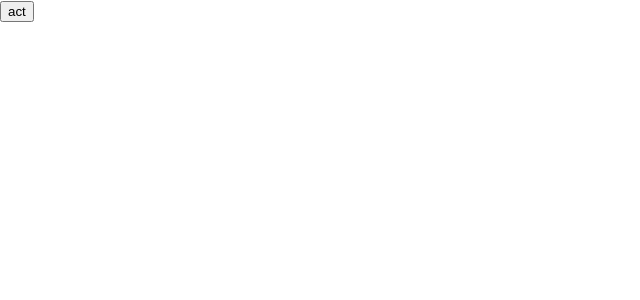
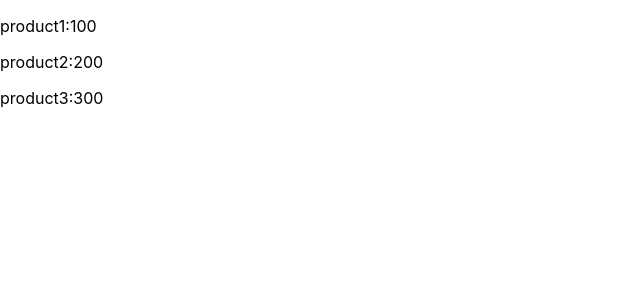
Before and after one commit to teddysbeard/myapp, a React (Create React App) app: page / in a window 1280 px wide. Shown: the top 300 px of the page, without its empty margins (0-640 px from the left). Built offline with nearby package versions, Linux system fonts and the light colour scheme.

Commit message:
feat: add functions and making tags topics

```diff
--- a/src/App.js
+++ b/src/App.js
@@ -132,6 +132,37 @@ function App() {
 	// </div>;
 
   /* ------------------------------------------------------------------- */
+  /* Использование функций в React */
+    /* function sqaure(num) {
+      return num ** 2;
+    }
+    function sqrt(num) {
+      return num ** 0.5
+    }
+    const sum = sqrt(sqaure(3) + sqaure(4))
+    return (
+      <div><p>Гипотенуза треугольинка со сторонами 3 и 4 равна: {sum} </p></div>
+    ) */
+  /* ------------------------------------------------------------------- */
+  /* Вызов функций внутри тегов в React */
+  /* Функция разворачивает строку */
+/*       function reverseString(str) {
+        let revString = '';
+        alert(str.length)
+        for (let i = str.length - 1; i >= 0; i--) {
+          // alert(i);
+          revString += str[i];
+        }
+        return revString
+      }
+      return (
+        <div>
+          <p>Строка: "Привет"</p>
+          <p>Инвертированная строка: "{reverseString("Привет")}"</p>
+        </div>
+      ) */
+
+      /* ------------------------------------------------------------------- */
       /* Навешивание событий в JSX */
 
       /*   function showMess() {
@@ -154,13 +185,94 @@ function App() {
       <button onClick={show2}>act2</button>
       </div>; */
   /* ------------------------------------------------------------------- */
+  /* Параметры в функции JSX */
+/*   function showMess(name) {
+      alert('hello, ' + name);
+    }
+
+    return <div>
+      <button onClick={() => showMess('Jack')}>show1</button>
+      <button onClick={() => showMess('Mike')}>show2</button>
+    </div>; */
+  /* ------------------------------------------------------------------- */
+  /* Объект Event в React */
+/*   function func(event) {
+		console.log(event.target); // объект с событием
+	}
+
+	return <div>
+		<button onClick={func}>act</button>
+	</div>; */
+  /* ------------------------------------------------------------------- */
   /* Объект Event при передаче параметров */
-  function func(arg, event) {
+  /*   function func(arg, event) {
     console.log(arg, event);
 	}
 
 	return <div>
   <button onClick={event => func('eee', event)}>act</button>
+	</div>; */
+  /* ------------------------------------------------------------------- */
+  /* Теги в массивах JSX */
+  /*   const arr = [<p>1</p>,<p>2</p>,<p>3</p>];
+  return (
+    <div>
+    {arr}
+    </div>
+    ) */
+    /* ------------------------------------------------------------------- */
+    /* Формирование массива тегов в цикле React */
+    /*   const arr = [];
+    for (let i = 0; i < 5; i++) {
+      arr.push(<p>{i}</p>);
+    }
+    return (
+      <div>
+      {arr}
+      </div>
+      ) */
+      /* ------------------------------------------------------------------- */
+      /* Формирование тегов из массива с данными в React */
+      // const res = [];
+      // for (const elem of arr) {
+        //   res.push(<p>{elem}</p>);
+        // }
+        /*       const arr = [1, 2, 3, 4, 5];
+        const res = arr.map(function(item) {
+          return <p>{item}</p>;
+        });
+        return <div>
+        {res}
+        </div> */
+        /* ------------------------------------------------------------------- */
+    /* Уникальные ключи в массиве тегов в React */
+/*     const arr = [1, 2, 3, 4, 5];
+
+    const res = arr.map(function(item, index) {
+      return <p key={index}>{item}</p>;
+    });
+    return (
+      <div>
+        {res}
+      </div>
+    ); */
+/* ------------------------------------------------------------------- */
+/* Вывод массива объектов в React */
+    const prods = [
+      {name: 'product1', cost: 100},
+      {name: 'product2', cost: 200},
+      {name: 'product3', cost: 300},
+    ];
+    const res = prods.map(function(item, index) {
+      /* добавляем каждому элементу атрибут key */
+      return <p key={index}>
+        <span>{item.name}</span>:
+        <span>{item.cost}</span>
+      </p>;
+    });
+
+    return <div>
+      {res}
     </div>;
 
 }
```
Lines whose indentation alone changed are shown as unchanged.
